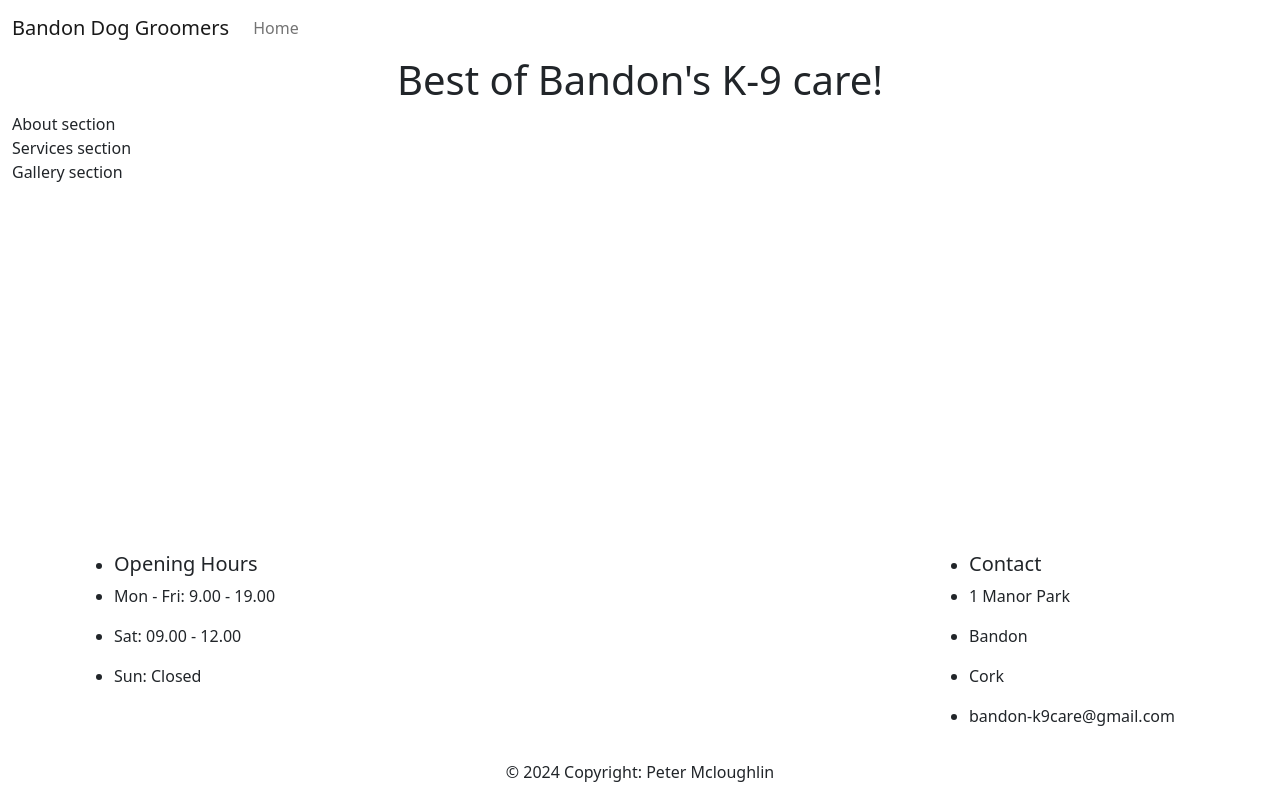
After one commit to petermcloughlin/DjangoDogGroomers, a Django app: page / in a window 1280 px wide. The commit adds this page. Run offline with Django 4.2, Linux system fonts and the light colour scheme.

Commit message:
Add base.html, index.html and setup url paths

```diff
--- /dev/null
+++ b/booking/templates/booking/index.html
@@ -0,0 +1,27 @@
+{% extends "base.html" %}
+
+{% block content %}
+<div class="container-fluid">
+    <div class="row">
+        <div class="col">
+            <div class="container-fluid">
+                <div class="row">
+                   <div class="d-flex justify-content-center mt-auto sl-box">
+                         <h1 id="slogan">Best of Bandon's K-9 care!</h1>
+                   </div>
+                </div>
+             </div>
+            <section id="#about-us">
+                About section
+            </section>
+            <section id="#services">
+                Services section
+            </section>
+            <section id="#gallery"></section>
+                Gallery section
+            </section>
+        </div>
+    </div>
+</div>
+
+{% endblock %}
--- a/booking/urls.py
+++ b/booking/urls.py
@@ -1,6 +1,10 @@
+from django.urls import path
 from . import views
-from django.urls import path
+from .views import (
+    BookingList
+)
 
 urlpatterns = [
-    path('', views.BookingList.as_view(), name='booking')
+    path('booking/',BookingList.as_view(), name='booking-list'),
+    path('', views.home, name='doggroomers-home')
 ]
--- a/booking/views.py
+++ b/booking/views.py
@@ -6,5 +6,11 @@ from .models import Booking
 # Create your views here.
 # def index(request):
 #     return HttpResponse('Welcome to the home page.')
+def home(request):
+    return render(request, "booking/index.html")
+
+
 class BookingList(generic.ListView):
-    model = Booking
+    # model = Booking
+    queryset = Booking.objects.all()
+    template_name = "booking_list.html"
--- a/doggroomers/settings.py
+++ b/doggroomers/settings.py
@@ -18,7 +18,7 @@ if os.path.isfile('env.py'):
 
 # Build paths inside the project like this: BASE_DIR / 'subdir'.
 BASE_DIR = Path(__file__).resolve().parent.parent
-
+TEMPLATES_DIR = os.path.join(BASE_DIR, 'templates')
 
 # Quick-start development settings - unsuitable for production
 # See https://docs.djangoproject.com/en/4.2/howto/deployment/checklist/
@@ -28,7 +28,7 @@ SECRET_KEY = os.environ.get("SECRET_KEY")
 # 'django-insecure-rosewz+*(ass1$u%k47n-b_-n3^fs7lddgw&ocd=bke9-*s#4('
 
 # SECURITY WARNING: don't run with debug turned on in production!
-DEBUG = False
+DEBUG = True
 
 ALLOWED_HOSTS = ['8000-petermcloug-djangodoggr-2y08e9wd0um.ws.codeinstitute-ide.net'
                 ,'.herokuapp.com']
@@ -61,7 +61,7 @@ ROOT_URLCONF = 'doggroomers.urls'
 TEMPLATES = [
     {
         'BACKEND': 'django.template.backends.django.DjangoTemplates',
-        'DIRS': [],
+        'DIRS': [TEMPLATES_DIR],
         'APP_DIRS': True,
         'OPTIONS': {
             'context_processors': [
--- a/doggroomers/urls.py
+++ b/doggroomers/urls.py
@@ -19,6 +19,6 @@ from django.urls import path, include
 # from booking import views as index_views
 
 urlpatterns = [
-    path('booking/', include('booking.urls'), name='booking-urls'),
     path('admin/', admin.site.urls),
+    path('', include('booking.urls')),
 ]
--- /dev/null
+++ b/templates/base.html
@@ -0,0 +1,102 @@
+{% url 'home' as home_url %}
+
+<!DOCTYPE html>
+<html class="h-100" lang="en">
+
+<head>
+    <title>Bandon Dog Groomers</title>
+    <meta name="viewport" content="width=device-width, initial-scale=1" />
+
+    <!-- Google Fonts CSS -->
+    <link rel="preconnect" href="https://fonts.gstatic.com">
+    <link href="https://fonts.googleapis.com/css2?family=Roboto:wght@300&display=swap" rel="stylesheet">
+    <link href="https://fonts.googleapis.com/css2?family=Lato:wght@300;700&display=swap" rel="stylesheet">
+
+    <!-- Font Awesome CSS -->
+    <link rel="stylesheet" href="https://cdnjs.cloudflare.com/ajax/libs/font-awesome/5.15.3/css/all.min.css">
+
+    <!-- Bootstrap CSS -->
+    <link href="https://cdn.jsdelivr.net/npm/bootstrap@5.0.1/dist/css/bootstrap.min.css" rel="stylesheet"
+        integrity="sha384-+0n0xVW2eSR5OomGNYDnhzAbDsOXxcvSN1TPprVMTNDbiYZCxYbOOl7+AMvyTG2x" crossorigin="anonymous">
+
+</head>
+
+<body class="d-flex flex-column h-100 main-bg">
+
+    <!-- Navigation -->
+    <nav class="navbar navbar-expand-lg navbar-light bg-white">
+        <div class="container-fluid">
+            <a class="navbar-brand" href="#">Bandon Dog Groomers</a>
+            <button class="navbar-toggler" type="button" data-bs-toggle="collapse" data-bs-target="#navbarText"
+                aria-controls="navbarText" aria-expanded="false" aria-label="Toggle navigation">
+                <span class="navbar-toggler-icon"></span>
+            </button>
+            <div class="collapse navbar-collapse" id="navbarText">
+                <ul class="navbar-nav me-auto mb-2 mb-lg-0">
+                    <li class="nav-item">
+                        <a class="nav-link {% if request.path == home_url %}active{% endif %}" aria-current="page"
+                            href="#">Home</a>
+                    </li>
+
+                </ul>
+                <!-- <span class="navbar-text text-muted">
+                    adventures of a software developer
+                </span> -->
+            </div>
+        </div>
+    </nav>
+
+    <main class="flex-shrink-0 main-bg">
+
+        {% block content %}
+        <!-- Content Goes here -->
+        {% endblock content %}
+
+    </main>
+
+    <!-- Footer -->
+    <footer class="footer mt-auto" id="contact">
+        <div class="container">
+           <div class="row">
+              <div class="col-lg-3 col-md-4 col-sm-12">
+                 <div class="footer-content">
+                    <ul>
+                       <li><h5>Opening Hours</h5></li>
+                       <li class="mb-3">Mon - Fri: 9.00 - 19.00</li>
+                       <li class="mb-3">Sat: 09.00 - 12.00</li>
+                       <li class="mb-3">Sun: Closed</li>
+                    </ul>
+                 </div>
+              </div>
+              <div class="col-lg-6 col-md-4 col-sm-12">
+                 <div class="footer-content footer-sign-in centered">
+                    <div id="map">
+
+                    </div>
+                 </div>
+              </div>
+              <div class="col-lg-3 col-md-4 col-sm-12 menu-r">
+                 <div class="footer-content">
+                    <ul>
+                       <li><h5>Contact</h5></li>
+                       <li class="mb-3">1 Manor Park</li>
+                       <li class="mb-3"> Bandon</li>
+                        <li class="mb-3"> Cork</li>
+                       <li class="mb-3"> bandon-k9care@gmail.com</li>
+                    </ul>
+                 </div>
+              </div>
+           </div>
+        </div>
+         <!-- Copyright -->
+        <div class="text-center p-3 copyright">
+           <span>© 2024 Copyright: Peter Mcloughlin</span>
+        </div>
+    </footer>
+
+    <script src="https://cdn.jsdelivr.net/npm/bootstrap@5.0.1/dist/js/bootstrap.bundle.min.js"
+        integrity="sha384-gtEjrD/SeCtmISkJkNUaaKMoLD0//ElJ19smozuHV6z3Iehds+3Ulb9Bn9Plx0x4" crossorigin="anonymous">
+        </script>
+</body>
+
+</html>
```
Also changed, not shown: booking/templates/booking/booking_list.html (+5 -11 lines).
